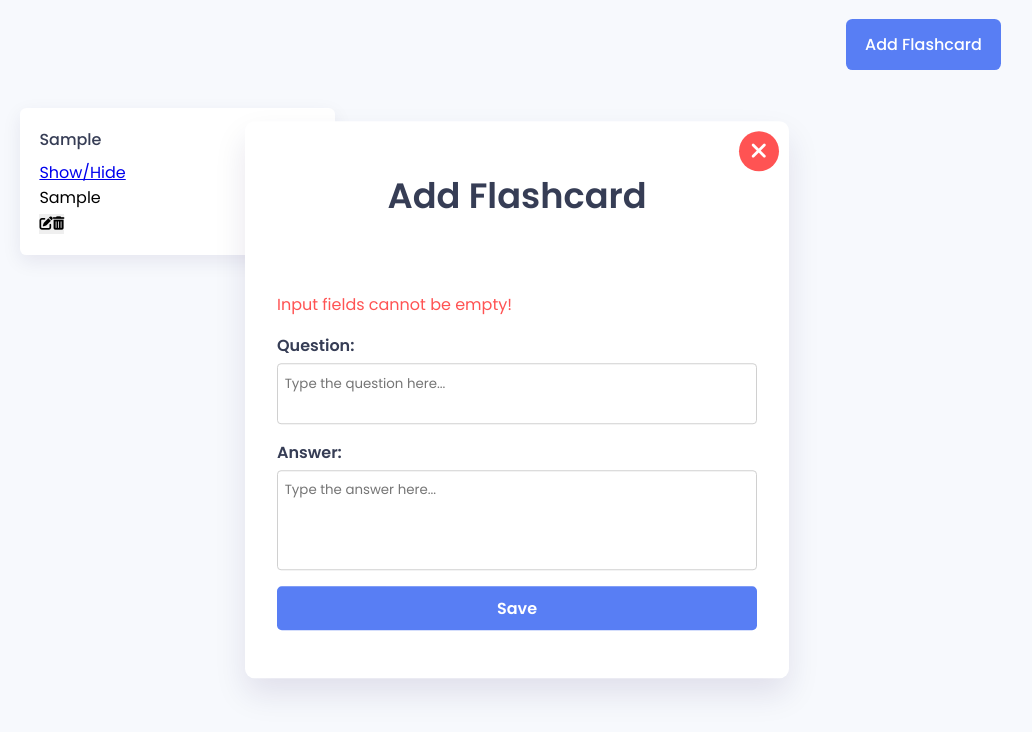
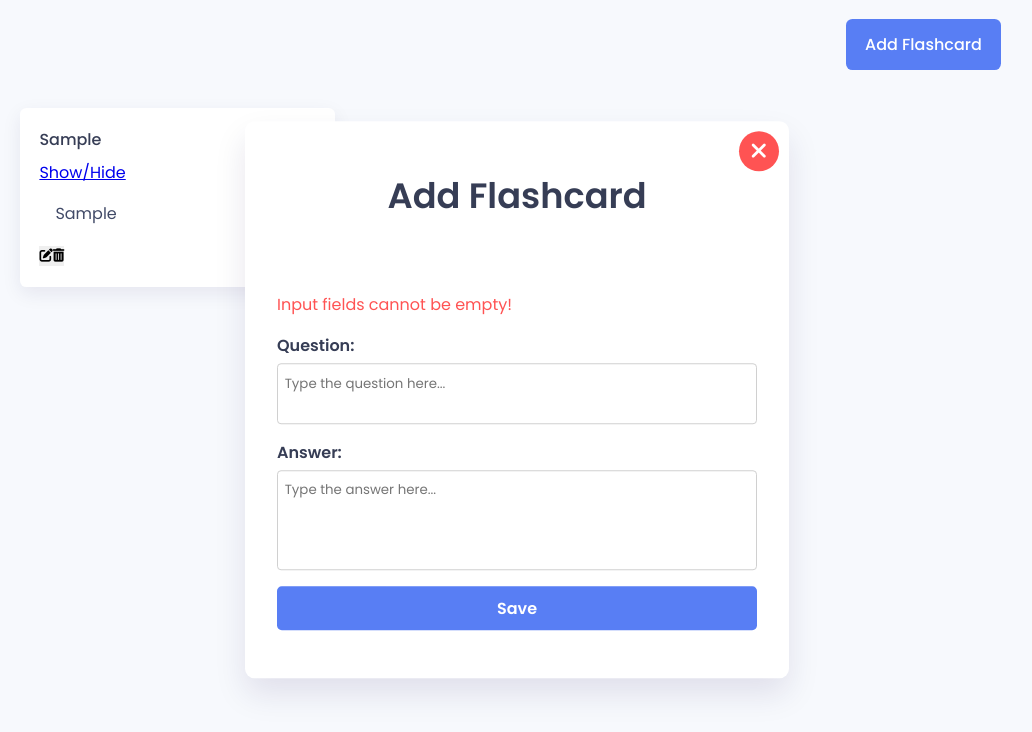
Before and after one commit to GabrielChagas1/flashcard-app-javascript, a plain HTML site: page index.html in a window 1280 px wide. Both pictures are taken after typing "Sample", "Sample" into the empty fields and a click on the button "Save". Shown: the whole page, without its empty margins (123-1155 px from the left). Drawn offline with Linux system fonts and the light colour scheme.

Commit message:
chore: creating answer-div style

```diff
--- a/assets/css/style.css
+++ b/assets/css/style.css
@@ -153,3 +153,9 @@ textarea:focus{
     font-weight: 500;
     color: #363d55;
 }
+
+.answer-div{
+    margin: 1em;
+    font-weight: 400;
+    color: #414a67;
+}
```
